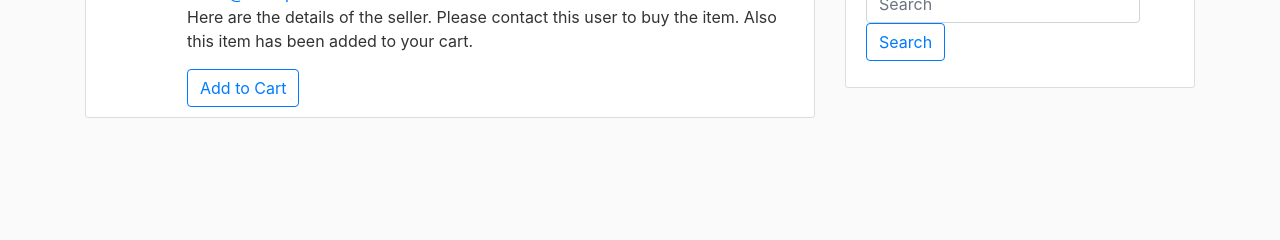
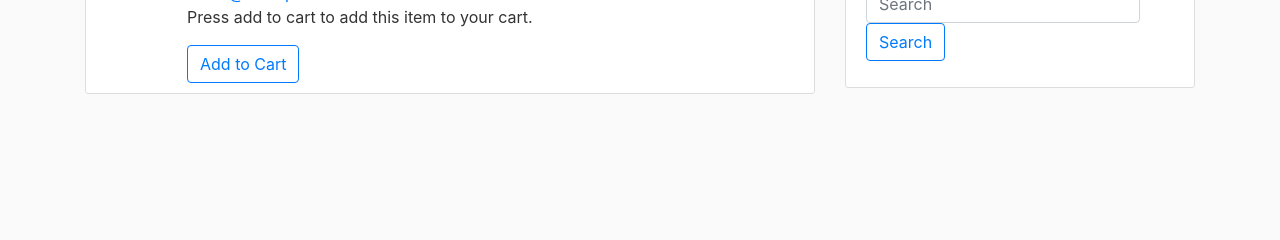
Before and after one commit to Joshitha4/SE_Theory, a Django app: page /1/buy/ in a window 1280 px wide. Shown: the part 156-396 px from the top of the page. Run offline with Django 3.2, Linux system fonts and the light colour scheme; tables that the repository leaves empty hold one stand-in row (values such as "Sample post"); grey boxes marked "Sample" are stand-in pictures; some libraries are stand-ins or nearby versions.

Commit message:
Fixed the profile image issue and the email issue

```diff
--- a/se_theory/blog/templates/blog/buy.html
+++ b/se_theory/blog/templates/blog/buy.html
@@ -3,11 +3,11 @@
 {% block content %}
 {% for data in dataset %}
 <article class="media content-section ">
-  <img class="rounded-circle article-img" src="{{ data.author.profile.image.url }}">
+  <img class="rounded-circle article-img" src="{{ data.profile.image.url }}">
     <div class="media-body">
         <h2><a class="article-title" href="{% url 'detail' data.id %}">{{ data.username }}</a></h2>
         <a class="mr-2" href="#">{{ data.email }}</a>
-        <p>Here are the details of the seller. Please contact this user to buy the item. Also this item has been added to your cart.</p>
+        <p>Press add to cart to add this item to your cart.</p>
         <form method='post' class="form-inline my-2 my-lg-0">
           {% csrf_token %}
           <button class="btn btn-outline-primary my-2 my-sm-0" type="submit">Add to Cart</button>
--- a/se_theory/blog/templates/blog/search.html
+++ b/se_theory/blog/templates/blog/search.html
@@ -8,7 +8,7 @@
   <img class="rounded-circle article-img" src="{{ result.author.profile.image.url }}">
     <div class="media-body">
       <div class="article-metadata">
-        <a class="mr-2" href="#">{{ result.author }}</a>
+        <a class="mr-2" href="#">{{ result.author.username }}</a>
         <small class="text-muted">{{ result.date_posted }}</small>
       </div>
       <h2><a class="article-title" href="#">{{ result.item_name }}</a></h2>
--- a/se_theory/blog/views.py
+++ b/se_theory/blog/views.py
@@ -5,6 +5,7 @@ from django.shortcuts import (get_object_or_404,
 from django.http import HttpResponse,  HttpResponseRedirect
 from django.contrib import messages
 from django.urls import reverse
+from users.models import Profile
 from .models import Items, ItemsCart
 from .forms import ItemsForm, ItemsCartForm
 from se_theory.settings import EMAIL_HOST_USER
@@ -36,13 +37,14 @@ def create_view(request):
 def list_view(request):
     context = {}
     context["dataset"] = Items.objects.raw('Select * from blog_Items')
+    print(context)
     return render(request, "blog/home.html", context)
 
 
 def search(request):
     if request.method == "GET":
         query = request.GET.get('search')
-        results = Items.objects.all().filter(item_name=query).values()
+        results = Items.objects.all().filter(item_name=query)
         #results=Items.objects.all().raw("Select * from blog_Items where item_name='%s'",[query])
         print(results)
 
@@ -52,7 +54,7 @@ def search(request):
 def detail_view(request, id):
     context = {}
     context["data"] = Items.objects.get(id=id)
-
+    print(context)
     return render(request, "blog/itemdetails.html", context)
 
 
@@ -77,14 +79,15 @@ def delete_view(request, id):
 
 
 def buy(request, id):
-    obj = get_object_or_404(Items, id=id)
     name = Items.objects.all().filter(id=id).values()
     k = name[0]['author_id']
+    print(k)
     m = name[0]['item_name']
     context = {}
-    context['dataset'] = User.objects.all().filter(id=k).values()
+    context['dataset'] = User.objects.all().filter(id=k)
     con = User.objects.all().filter(id=k).values()
     print(con)
+
     c = con[0]['email']
 
     form = ItemsCartForm(request.POST or None)
--- a/se_theory/se_theory/settings.py
+++ b/se_theory/se_theory/settings.py
@@ -32,8 +32,8 @@ EMAIL_BACKEND = 'django.core.mail.backends.smtp.EmailBackend'
 EMAIL_HOST = 'smtp.gmail.com'
 EMAIL_USE_TLS = True
 EMAIL_PORT = 587
-EMAIL_HOST_USER = "dminiproject@gmail.com"
-EMAIL_HOST_PASSWORD = "Django-dbms"
+EMAIL_HOST_USER = "engineeringsoftware76@gmail.com"
+EMAIL_HOST_PASSWORD = "Theory482"
 EMAIL_USE_TLS = True
 EMAIL_USE_SSL = False
 
--- a/se_theory/users/models.py
+++ b/se_theory/users/models.py
@@ -1,8 +1,9 @@
 from django.db import models
 from django.contrib.auth.models import User
+
 # Create your models here.
 class Profile(models.Model):
-    user=models.OneToOneField(User,on_delete=models.CASCADE)
+    user=models.OneToOneField(User,on_delete=models.CASCADE, related_name="profile")
     image=models.ImageField(default='default.jpg',upload_to='profile_pics')
 
     def __str__(self):
```
Also changed, not shown: se_theory/users/migrations/0003_alter_profile_user.py (added).
